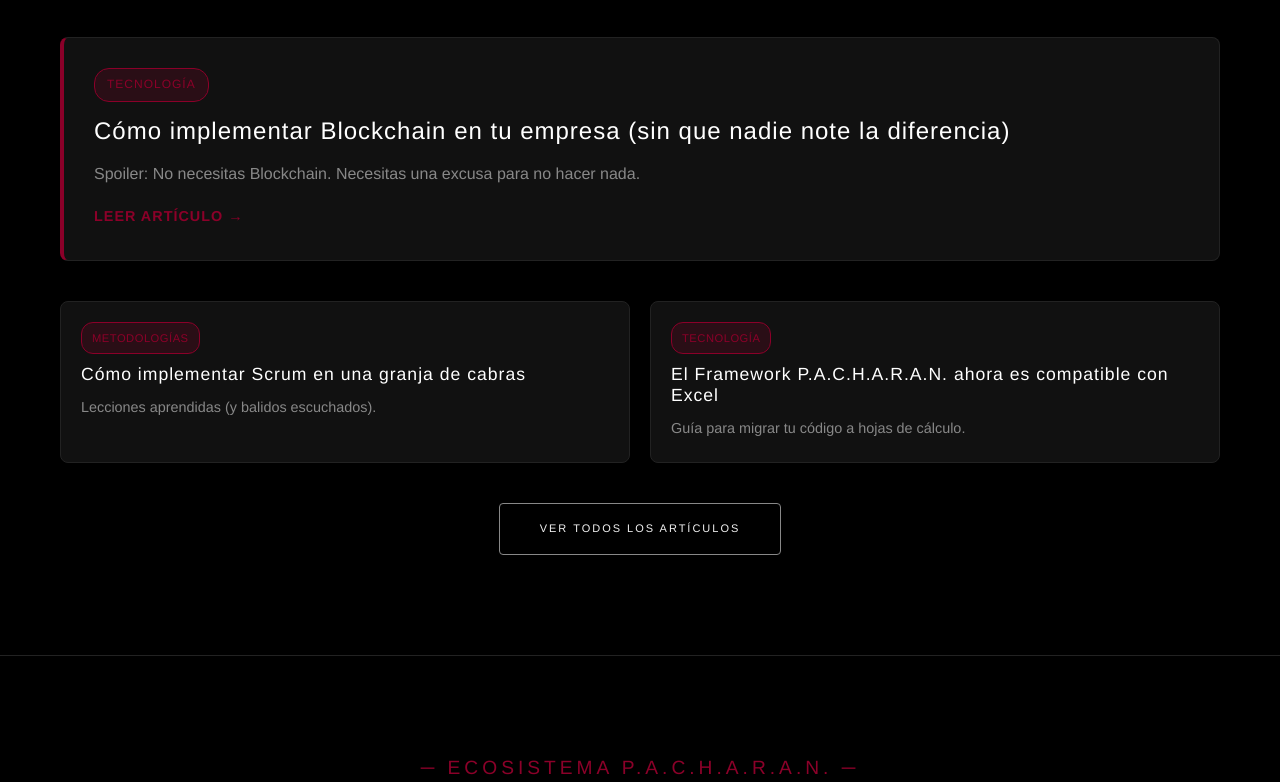
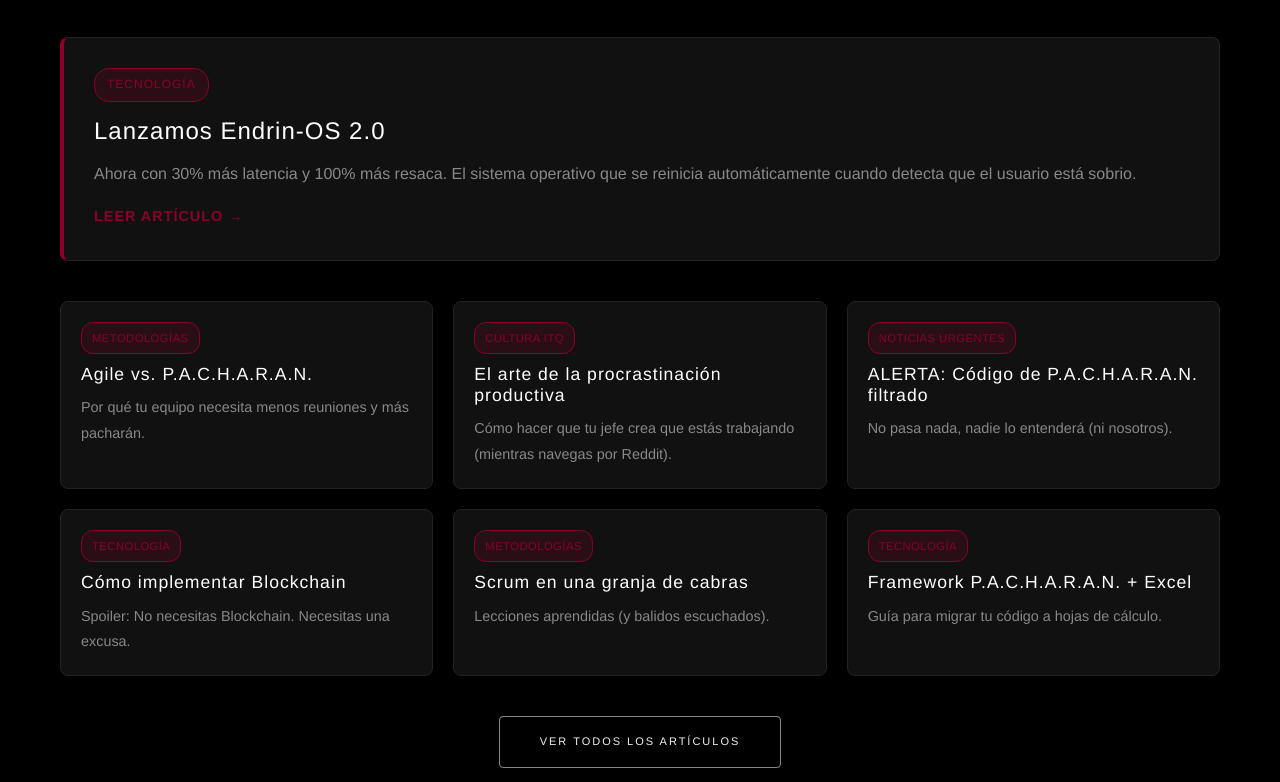
Before and after one commit to me1lopig/ITQweb, a plain HTML site: page index.html in a window 1280 px wide. Shown: the part 5978-6760 px from the top of the page. Drawn offline with Linux system fonts and the light colour scheme.

Commit message:
Actualiza sección del blog en index.html con todos los artículos
- Añade previsualización de los 7 artículos del blog en la página principal
- Destaca Endrin-OS 2.0 como artículo destacado
- Incluye enlaces a todos los artículos existentes
- Mantiene coherencia con el estilo del sitio

Closes #3

Co-authored-by: me1lopig <me1lopig@users.noreply.github.com>

```diff
--- a/index.html
+++ b/index.html
@@ -166,7 +166,7 @@
         </div>
     </section>
 
-    <section id="blog" class="section">
+        <section id="blog" class="section">
         <h2 class="section-title">─ Blog ITQ ─</h2>
         <p style="text-align: center; max-width: 800px; margin: 0 auto 40px; font-size: 1.1rem; color: var(--text-muted);">
             Noticias, guías y reflexiones sobre el caos corporativo, la tecnología inútil y el pacharán como combustible creativo.
@@ -174,11 +174,11 @@
 
         <div class="blog-preview">
             <div class="featured-article-card">
-                <a href="blog/blockchain.html">
+                <a href="blog/endrin-os-2.html">
                     <div class="article-preview">
                         <span class="category-tag">Tecnología</span>
-                        <h3>Cómo implementar Blockchain en tu empresa (sin que nadie note la diferencia)</h3>
-                        <p>Spoiler: No necesitas Blockchain. Necesitas una excusa para no hacer nada.</p>
+                        <h3>Lanzamos Endrin-OS 2.0</h3>
+                        <p>Ahora con 30% más latencia y 100% más resaca. El sistema operativo que se reinicia automáticamente cuando detecta que el usuario está sobrio.</p>
                         <span class="read-more">Leer artículo →</span>
                     </div>
                 </a>
@@ -186,16 +186,44 @@
 
             <div class="articles-grid-preview">
                 <div class="article-card-preview">
+                    <a href="blog/agile-vs-pacharan.html">
+                        <span class="category-tag">Metodologías</span>
+                        <h4>Agile vs. P.A.C.H.A.R.A.N.</h4>
+                        <p>Por qué tu equipo necesita menos reuniones y más pacharán.</p>
+                    </a>
+                </div>
+                <div class="article-card-preview">
+                    <a href="blog/procrastinacion-productiva.html">
+                        <span class="category-tag">Cultura ITQ</span>
+                        <h4>El arte de la procrastinación productiva</h4>
+                        <p>Cómo hacer que tu jefe crea que estás trabajando (mientras navegas por Reddit).</p>
+                    </a>
+                </div>
+                <div class="article-card-preview">
+                    <a href="blog/alerta-codigo-filtrado.html">
+                        <span class="category-tag">Noticias Urgentes</span>
+                        <h4>ALERTA: Código de P.A.C.H.A.R.A.N. filtrado</h4>
+                        <p>No pasa nada, nadie lo entenderá (ni nosotros).</p>
+                    </a>
+                </div>
+                <div class="article-card-preview">
+                    <a href="blog/blockchain.html">
+                        <span class="category-tag">Tecnología</span>
+                        <h4>Cómo implementar Blockchain</h4>
+                        <p>Spoiler: No necesitas Blockchain. Necesitas una excusa.</p>
+                    </a>
+                </div>
+                <div class="article-card-preview">
                     <a href="blog/scrum-cabras.html">
                         <span class="category-tag">Metodologías</span>
-                        <h4>Cómo implementar Scrum en una granja de cabras</h4>
+                        <h4>Scrum en una granja de cabras</h4>
                         <p>Lecciones aprendidas (y balidos escuchados).</p>
                     </a>
                 </div>
                 <div class="article-card-preview">
                     <a href="blog/pacharan-framework.html">
                         <span class="category-tag">Tecnología</span>
-                        <h4>El Framework P.A.C.H.A.R.A.N. ahora es compatible con Excel</h4>
+                        <h4>Framework P.A.C.H.A.R.A.N. + Excel</h4>
                         <p>Guía para migrar tu código a hojas de cálculo.</p>
                     </a>
                 </div>
@@ -205,9 +233,7 @@
         <div style="text-align: center; margin-top: 40px;">
             <a href="blog/" class="btn">Ver todos los artículos</a>
         </div>
-    </section>
-
-    <section id="herramientas" class="section">
+    </section> class="section">
         <h2 class="section-title" style="text-align: center; color: var(--pacharan-red); letter-spacing: 4px; text-transform: uppercase;">─ Ecosistema P.A.C.H.A.R.A.N. ─</h2>
 
         <div style="background-color: var(--bg-card); border: 1px solid var(--border-color); border-top: 4px solid var(--pacharan-red); padding: 50px; margin-top: 40px; text-align: center; box-shadow: 0 10px 30px rgba(0,0,0,0.5);">
```
